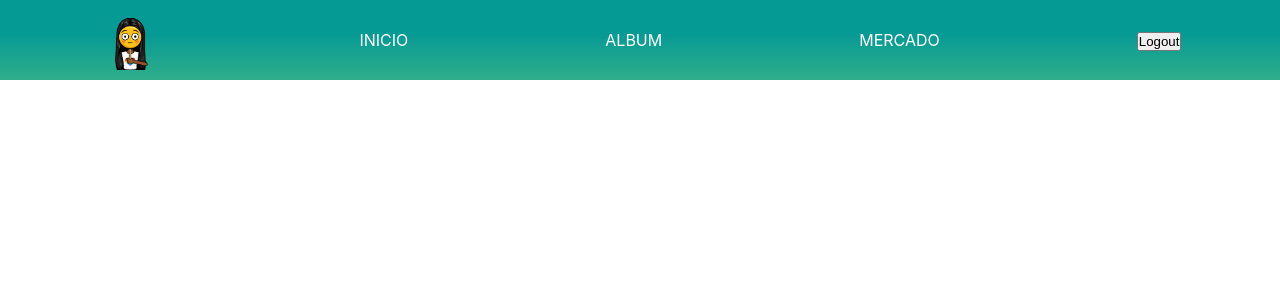
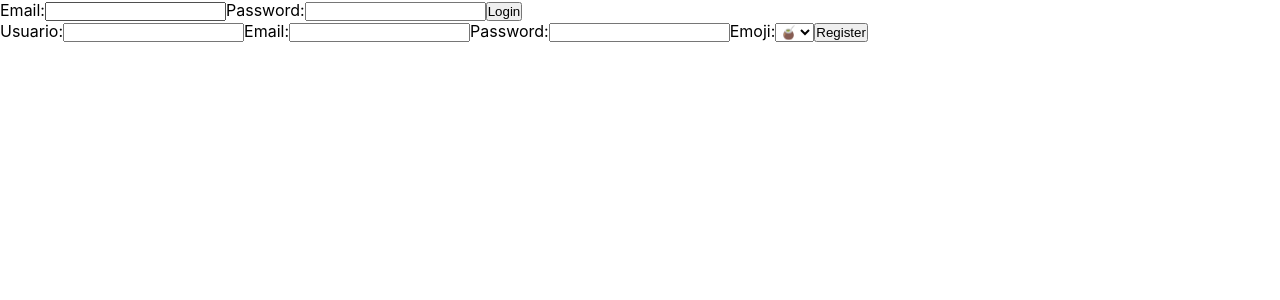
Before and after one commit to frandl92/Proyecto-Final-Cromos, a React (Create React App) app in the folder front/: page / in a window 1280 px wide. Shown: the top 300 px of the page. Built offline with nearby package versions, Linux system fonts and the light colour scheme; no server answers.

Commit message:
feat admin funciona

```diff
--- a/front/src/App.jsx
+++ b/front/src/App.jsx
@@ -15,13 +15,13 @@ import ButtonLogout from "./components/Logout/ButtonLogout";
 
 function App() {
 
-  const [isAdmin, setAdmin] = useState(true);
-
+  const [isAdmin, setAdmin] = useState(false);
+  const [jwt, setJwt] = useState();
 
 
   return (
     <>
-    <JwtContext.Provider value={{isAdmin,setAdmin,}} >
+    <JwtContext.Provider value={{isAdmin,setAdmin, jwt, setJwt}} >
     <Router>
 
     {isAdmin===false ? <Inicio />: <Navigator/>}
--- a/front/src/components/LoginComponent/LoginComponent.jsx
+++ b/front/src/components/LoginComponent/LoginComponent.jsx
@@ -3,18 +3,20 @@ import {JwtContext} from "../../context/jwtContext";
 import {useForm } from "react-hook-form";
 //import { useNavigate } from "react-router-dom";
 import { API } from "../../sevices/Api";
+import { useNavigate } from 'react-router-dom';
 
 
 const LoginComponent = () => {
 
     const { register, handleSubmit } = useForm();
     const {setAdmin, setJwt} = useContext(JwtContext);
-    //const navigate = useNavigate ();
+    const navigate = useNavigate ();
 
     const onSubmit = (formData) => {
       API.post("users/login", formData).then((res) => {
+        console.log(res)
         localStorage.setItem("token", res.data.data.token);
-        localStorage.setItem("user", res.data.data.user.email);
+        localStorage.setItem("user", res.data.data.user);
         setJwt(localStorage.getItem("token"));
         if (res.data.data.user.rol === "admin") {
           setAdmin(true)
@@ -22,7 +24,7 @@ const LoginComponent = () => {
         }else{
           setAdmin(false)
         }
-        //navigate("/login");
+        navigate("/album");
       });
     };
 
```
